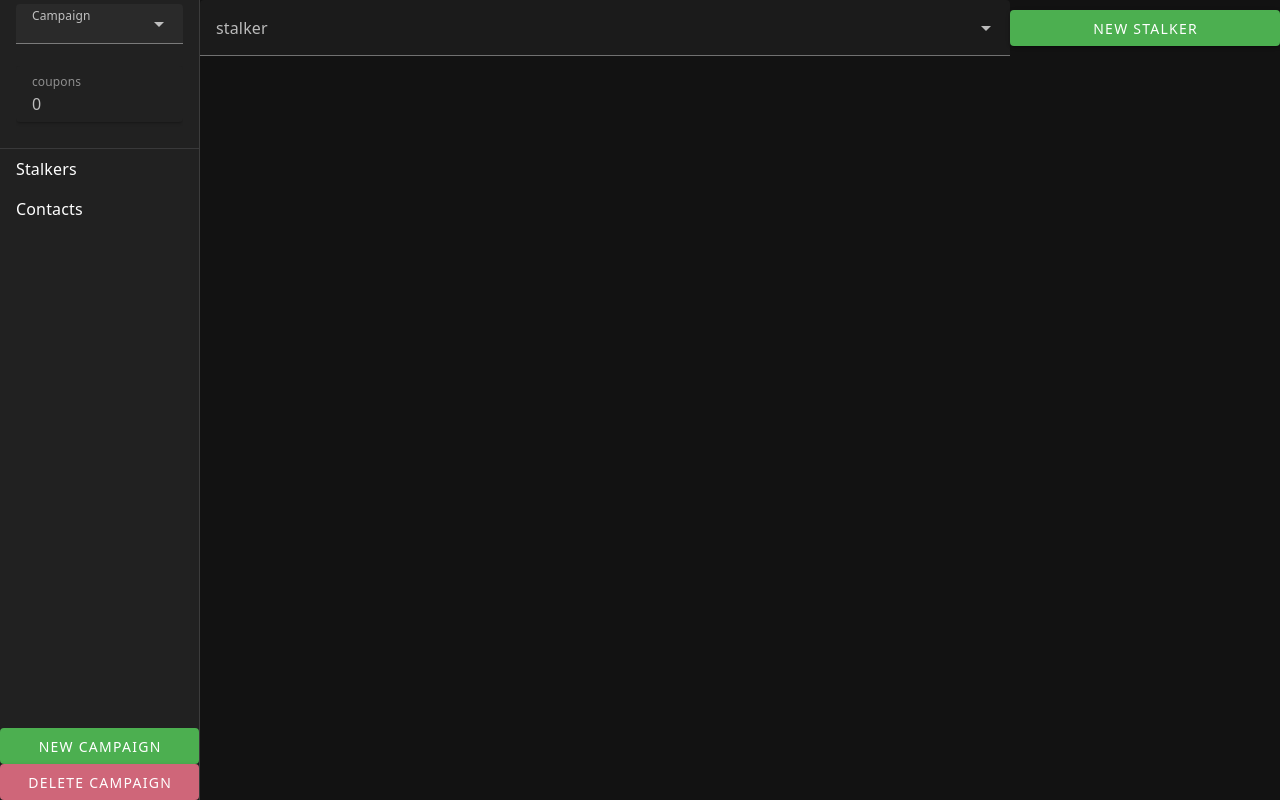
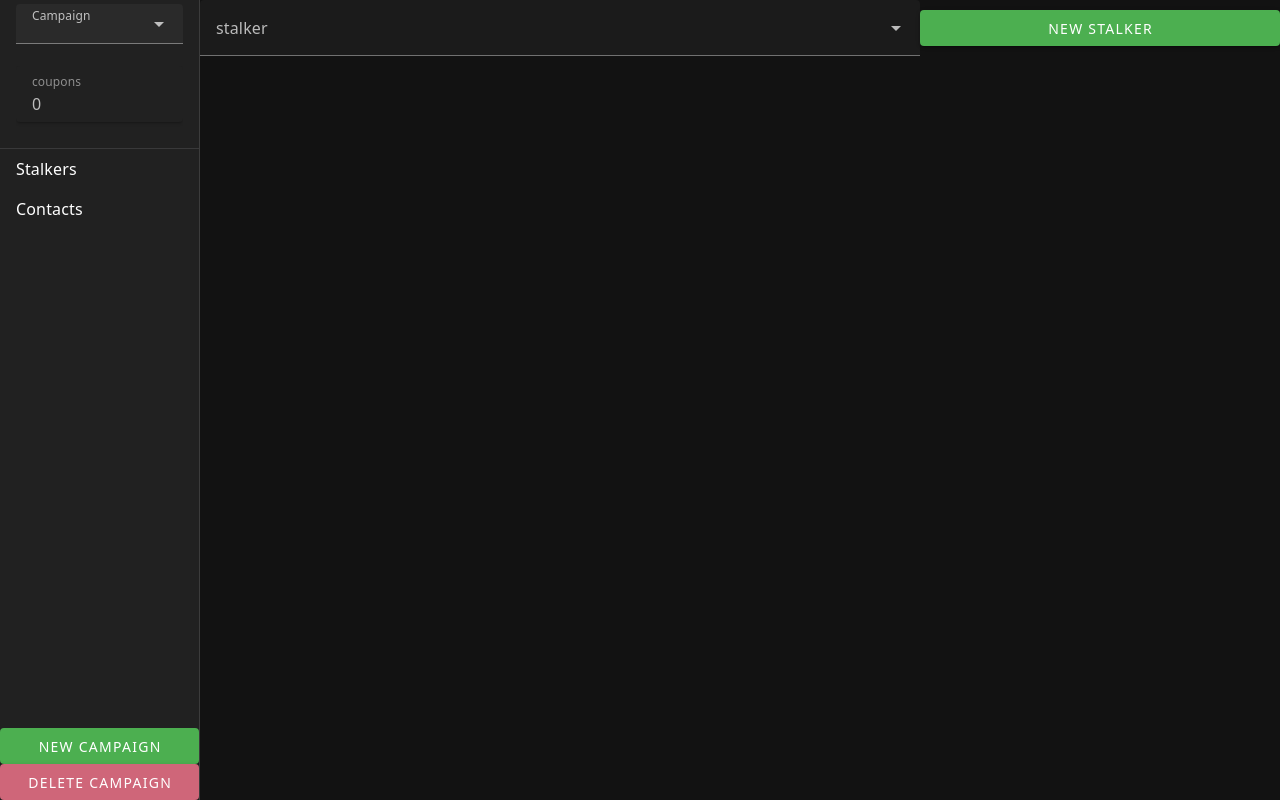
Before and after one commit to Swoerve/stalker-tbg-helper, a Vue app: page / in a window 1280 px wide. Both pictures are taken after a click on the button "CREATE". Built offline with nearby package versions, Linux system fonts and the light colour scheme.

Commit message:
qf col sizes

```diff
--- a/src/components/Stalker.vue
+++ b/src/components/Stalker.vue
@@ -1,12 +1,12 @@
 <template>
   <v-container v-show="isActive" class="ma-0 pa-0 w-100" fluid>
     <v-row no-gutters>
-      <v-col cols="9">
+      <v-col cols="8">
         <v-select :items="campaign.stalkers" item-title="name" item-value="id" return-object v-model="selectedStalker"
           label="stalker" center-affix hide-details>
         </v-select>
       </v-col>
-      <v-col cols="3" align-self="center">
+      <v-col cols="4" align-self="center">
         <v-btn block color="success" @click="overlay = true">
           New Stalker
           <v-overlay v-model="overlay" class="align-center justify-center">
```
